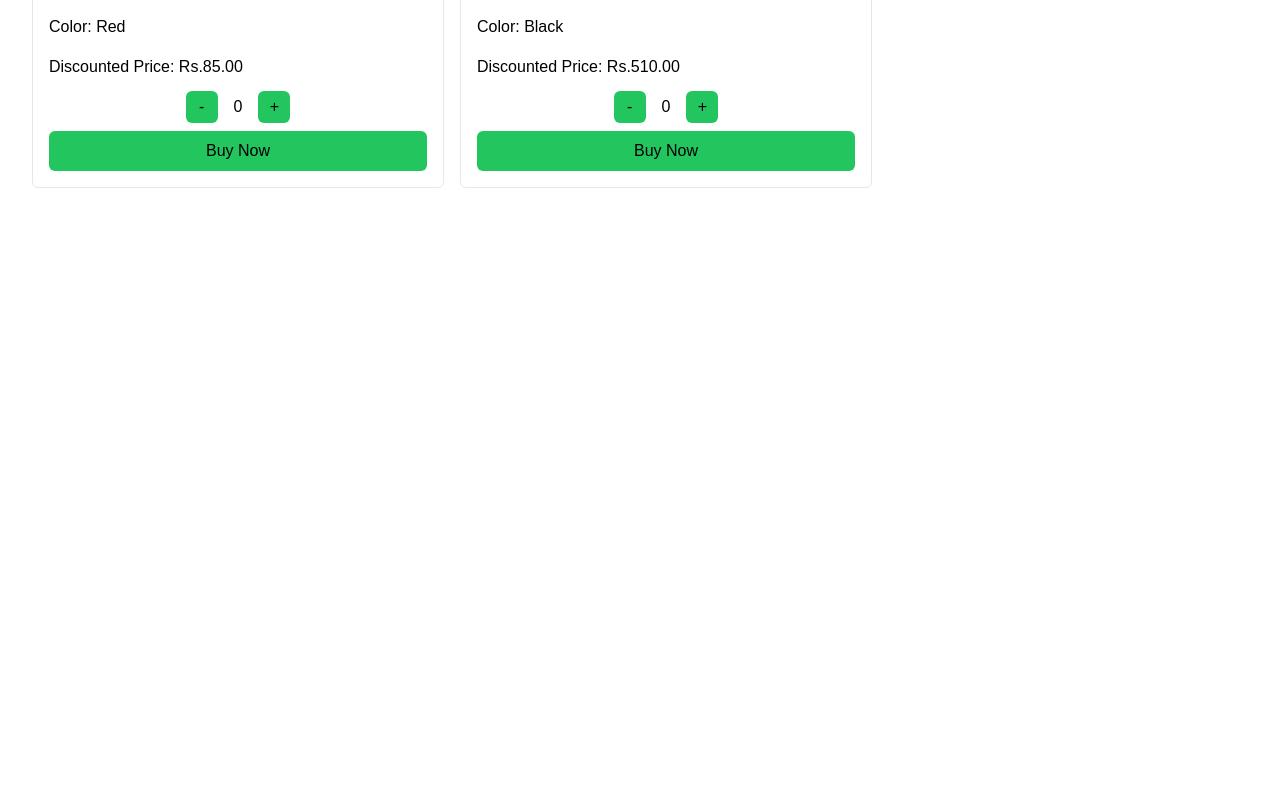
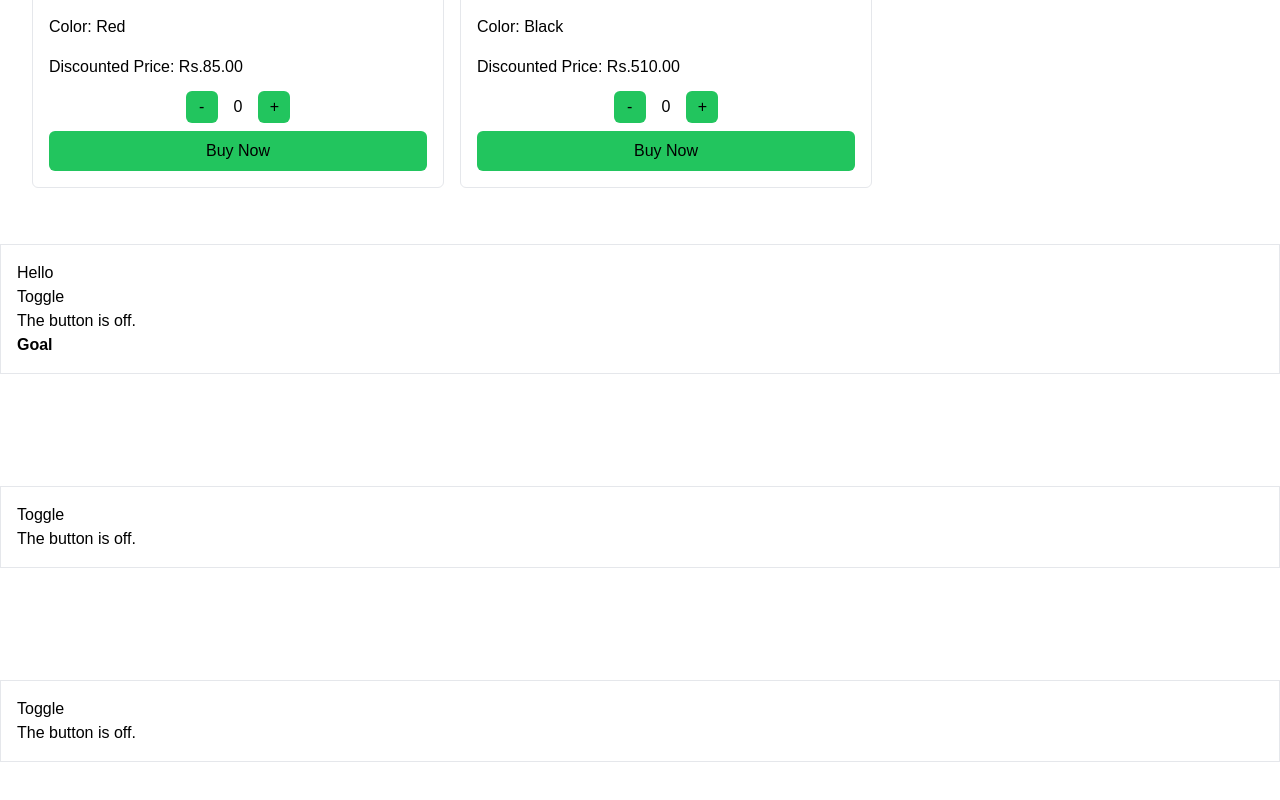
Before and after one commit to dbgautam7/angular-project, an Angular app: page / in a window 1280 px wide. Shown: the part 1022-1822 px from the top of the page. Before the commit the page ends 1266 px from the top, so only its background shows below. Built offline with nearby package versions, Linux system fonts and the light colour scheme.

Commit message:
feat:angular lifecycle hook called

```diff
--- a/src/app/app.component.html
+++ b/src/app/app.component.html
@@ -4,6 +4,12 @@
     <app-container class="basis-[70%]" />
     <app-sidebar class="basis-[30%]" />
   </div>
+  <login-form>
+    <p id="p">Hello</p>
+    <strong id="strong">Goal</strong></login-form
+  >
+  <login-form />
+  <login-form />
   <!-- <app-signup /> -->
   <div app-footer></div>
 </main>
--- a/src/app/app.component.ts
+++ b/src/app/app.component.ts
@@ -4,6 +4,7 @@ import { FooterComponent } from './footer/footer.component'
 import { SidebarComponent } from './sidebar/sidebar.component'
 import { ContainerComponent } from './container/container.component'
 import { SignUpComponent } from './auth/signup/signup.component'
+import { LoginFormComponent } from './form/login/login-form.component'
 @Component({
   selector: 'app-root',
   templateUrl: './app.component.html',
@@ -13,9 +14,14 @@ import { SignUpComponent } from './auth/signup/signup.component'
     SidebarComponent,
     ContainerComponent,
     SignUpComponent,
+    LoginFormComponent,
   ],
   standalone: true,
 })
 export class AppComponent {
+  constructor() {
+    console.log('App component called')
+  }
+
   title = 'Angular Project'
 }
--- a/src/app/container/container.component.html
+++ b/src/app/container/container.component.html
@@ -1,5 +1,8 @@
 <div>
-  <local-search (searchTextChanged)="setSearchText($event)" />
+  <local-search
+    (searchTextChanged)="setSearchText($event)"
+    [inputValue]="searchText"
+  />
   <product-list [searchText]="searchText" #productListComponent />
   <product-detail
     [productListComp]="productListComponent"
--- a/src/app/container/container.component.ts
+++ b/src/app/container/container.component.ts
@@ -1,4 +1,4 @@
-import { Component, ElementRef, ViewChild } from '@angular/core'
+import { Component, ViewChild } from '@angular/core'
 import { ProductListComponent } from './product-list/product-list.component'
 import { LocalSearchComponent } from './localSearch/local-search.component'
 import { DetailComponent } from './product-list/detail/detail.component'
--- a/src/app/container/localSearch/local-search.component.html
+++ b/src/app/container/localSearch/local-search.component.html
@@ -11,6 +11,8 @@
     type="text"
     placeholder="Search.."
     #searchInput
+    [value]="inputValue"
+    (focus)="(0)"
   />
   <button (click)="setSearchText(searchInput)">Search</button>
 </div>
--- a/src/app/container/localSearch/local-search.component.ts
+++ b/src/app/container/localSearch/local-search.component.ts
@@ -1,4 +1,13 @@
-import { Component, EventEmitter, Output } from '@angular/core'
+import {
+  Component,
+  DoCheck,
+  EventEmitter,
+  Input,
+  OnChanges,
+  OnInit,
+  Output,
+  SimpleChanges,
+} from '@angular/core'
 import { FormsModule } from '@angular/forms'
 
 @Component({
@@ -7,8 +16,10 @@ import { FormsModule } from '@angular/forms'
   imports: [FormsModule],
   templateUrl: './local-search.component.html',
 })
-export class LocalSearchComponent {
+export class LocalSearchComponent implements OnChanges, OnInit, DoCheck {
   searchText: string = ''
+
+  @Input() inputValue: string
 
   @Output() searchTextChanged: EventEmitter<string> = new EventEmitter<string>()
 
@@ -21,4 +32,15 @@ export class LocalSearchComponent {
     this.searchText = ele.value
     this.searchTextChanged.emit(this.searchText)
   }
+
+  ngOnChanges(changes: SimpleChanges): void {
+    console.log(changes, 'changes', this.inputValue)
+  }
+  ngOnInit(): void {
+    console.log('init called', this.inputValue)
+  }
+
+  ngDoCheck(): void {
+    console.log('ng do checked called')
+  }
 }
--- /dev/null
+++ b/src/app/form/login/login-form.component.html
@@ -0,0 +1,23 @@
+<div class="mb-28 border p-4">
+  <ng-content select="#p"></ng-content>
+
+  <!-- <ng-template #templateRef>
+    <input type="text" placeholder="Enter FirstName" #inputRef />
+    <br />
+    <input type="text" placeholder="Enter FirstName" #inputRef />
+    <br />
+    <input type="text" placeholder="Enter FirstName" #inputRef />
+    <br />
+    <button (click)="log()">Button</button>
+  </ng-template>
+
+  <ng-container *ngTemplateOutlet="templateRef"></ng-container> -->
+  <button (click)="toggleButton()">Toggle</button>
+  <ng-container *ngIf="buttonState; else off">
+    <p>The button is on.</p>
+  </ng-container>
+  <ng-template #off>
+    <p>The button is off.</p>
+  </ng-template>
+  <ng-content select="#strong"></ng-content>
+</div>
--- /dev/null
+++ b/src/app/form/login/login-form.component.ts
@@ -0,0 +1,34 @@
+import { NgIf, NgTemplateOutlet } from '@angular/common'
+import { Component, ElementRef, QueryList, ViewChildren } from '@angular/core'
+
+@Component({
+  selector: 'login-form',
+  standalone: true,
+  imports: [NgTemplateOutlet, NgIf],
+  templateUrl: './login-form.component.html',
+})
+export class LoginFormComponent {
+  constructor() {
+    console.log('Login-form component called')
+  }
+
+  searchText: string = ''
+  buttonState: boolean = false
+
+  setSearchText(value: string) {
+    this.searchText = value
+  }
+
+  @ViewChildren('inputRef', {})
+  loginInputElements: QueryList<ElementRef>
+
+  log() {
+    this.loginInputElements.map((item) => {
+      console.log(item.nativeElement.value, 'item')
+    })
+  }
+
+  toggleButton() {
+    this.buttonState = !this.buttonState
+  }
+}
--- /dev/null
+++ b/src/app/form/product/product-form.component.html
@@ -0,0 +1,3 @@
+<div>
+  <input type="text" placeholder="Enter " />
+</div>
```
Also changed, not shown: src/app/form/product/product-form.component.ts (added).
